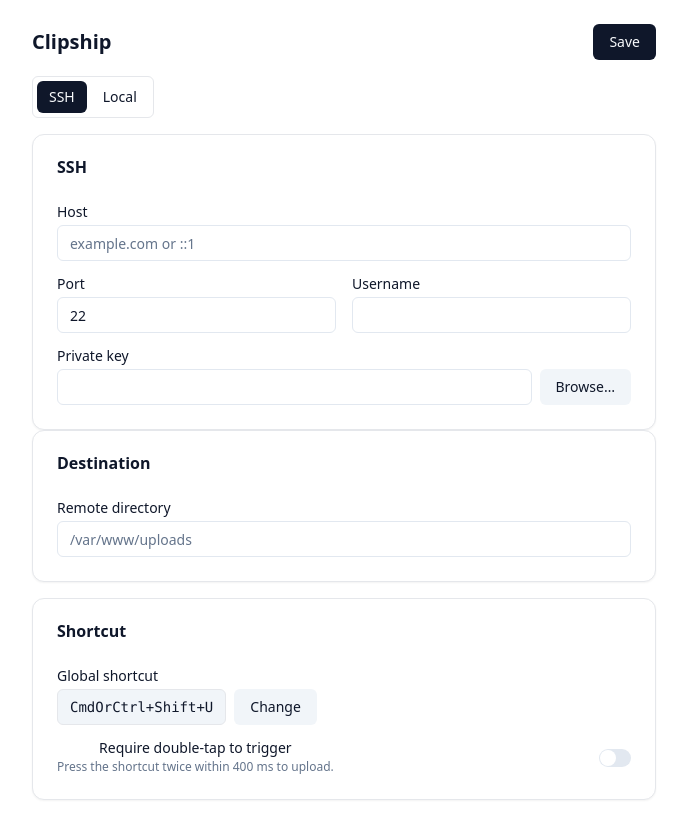
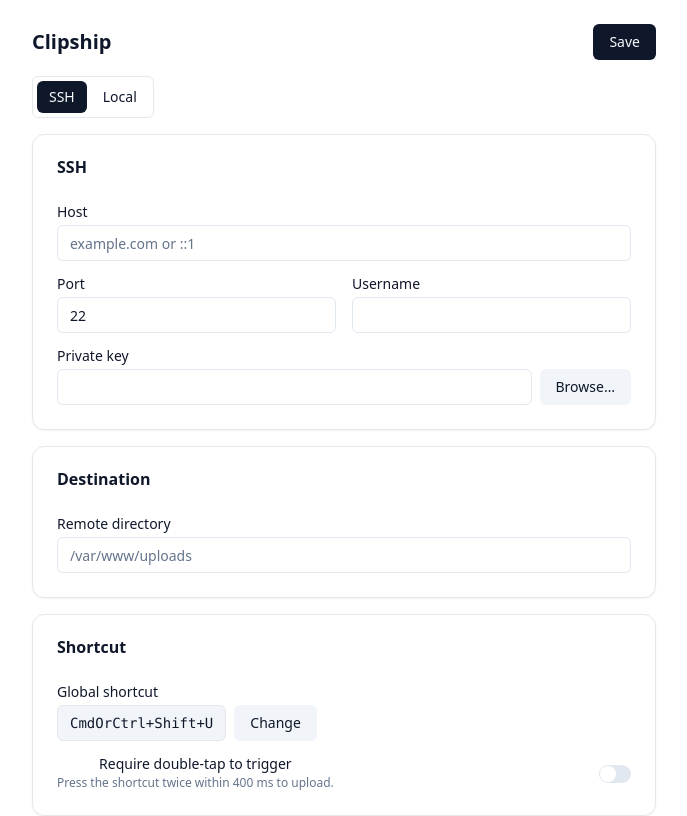
Before and after one commit to cokekitten/clipship, a Svelte app: page / in a window 1280 px wide. Shown: the top 816 px of the page, without its empty margins (296-983 px from the left). Built offline with nearby package versions, Linux system fonts and the light colour scheme.

Commit message:
fix: add gap to SSH wrapper, aria attrs to mode toggle, inert for keyboard blocking

```diff
--- a/src/App.svelte
+++ b/src/App.svelte
@@ -81,17 +81,22 @@
     <h1 class="text-xl font-semibold">Clipship</h1>
     <Button onclick={onSave}>Save</Button>
   </div>
-  <div class="flex gap-1 rounded-md border p-1 w-fit">
+  <div class="flex gap-1 rounded-md border p-1 w-fit" role="group" aria-label="Upload mode">
     <Button
       variant={cfg.mode === "ssh" ? "default" : "ghost"}
+      aria-pressed={cfg.mode === "ssh"}
       onclick={() => cfg.mode = "ssh"}
       size="sm">SSH</Button>
     <Button
       variant={cfg.mode === "local" ? "default" : "ghost"}
+      aria-pressed={cfg.mode === "local"}
       onclick={() => cfg.mode = "local"}
       size="sm">Local</Button>
   </div>
-  <div class={cfg.mode === "local" ? "pointer-events-none opacity-50" : ""}>
+  <div
+    class={`flex flex-col gap-4 ${cfg.mode === "local" ? "pointer-events-none opacity-50" : ""}`}
+    inert={cfg.mode === "local" || undefined}
+  >
     <SshSection bind:cfg />
     <DestinationSection bind:cfg />
   </div>
```
